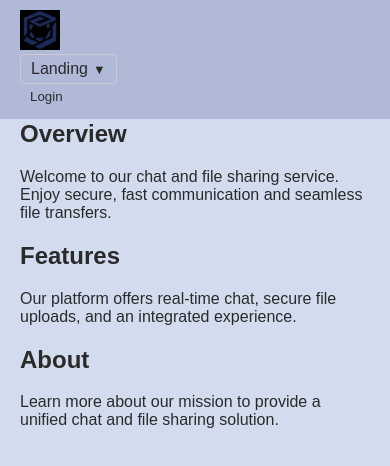
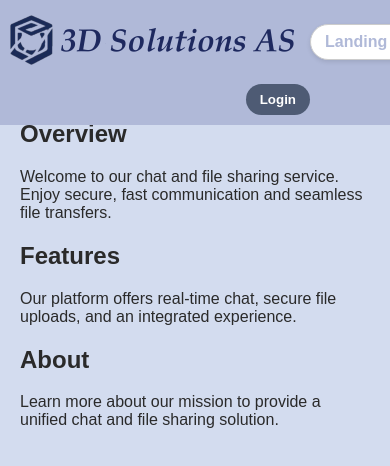
Before and after one commit to datamann1013/Chat-Application, a React (Vite) app in the folder Chat-application-frontend/: page / in a window 390 px wide. Shown: the top 466 px of the page. Built offline with nearby package versions, Linux system fonts and the light colour scheme.

Commit message:
Small alterations

```diff
--- a/Chat-application-frontend/index.html
+++ b/Chat-application-frontend/index.html
@@ -3,7 +3,7 @@
   <head>
     <meta charset="UTF-8" />
     <meta name="viewport" content="width=device-width, initial-scale=1.0" />
-    <title>Vite + React + TS</title>
+    <title>Chat and file service</title>
   </head>
   <body>
     <div id="root"></div>
--- a/Chat-application-frontend/src/components/Header.css
+++ b/Chat-application-frontend/src/components/Header.css
@@ -1,107 +1,119 @@
 .global-header {
-    display: flex;
-    justify-content: space-between;
+    display: grid;
+    grid-template-columns: auto 1fr auto; /* Left, center, right */
     align-items: center;
-    background-color: var(--header-bg, #b0b9d8); /* Use a CSS variable or fallback hex */
-    padding: 10px 20px;
+    background-color: var(--header-bg, #b0b9d8);
+    padding: 10px;
     position: fixed;
     top: 0;
     width: 100%;
     z-index: 1000;
 }
 
+/* Left: Logo */
+.header-left {
+    display: flex;
+    align-items: center;
+}
 .header-left .logo {
-    height: 40px; /* Adjust as needed */
+    height: 60px;         /* Limit height to keep it from dominating the header */
+    max-width: 300px;     /* Limit width for very wide images */
+    object-fit: contain;
 }
 
+/* Center: Current page and dropdown */
 .header-center {
-    position: relative;
-    flex-grow: 1;
     display: flex;
     justify-content: center;
-    align-items: center;
+    position: relative;
 }
-
 .dropdown-toggle {
     cursor: pointer;
-    display: flex;
+    display: inline-flex;
     align-items: center;
+    background-color: #ffffff;
+    padding: 8px 14px;
     border: 1px solid #ccc;
-    padding: 5px 10px;
-    border-radius: 4px;
+    border-radius: 25px; /* Round shape */
+    box-shadow: 0 2px 4px rgba(0,0,0,0.1);
 }
-
 .current-page {
     margin-right: 5px;
+    font-weight: bold;
+    color: var(--header-bg, #b0b9d8); /* Contrasting text color */
 }
-
 .arrow {
     font-size: 0.8em;
+    color: var(--header-bg, #b0b9d8);
 }
-
 .dropdown-menu {
     position: absolute;
-    top: 45px;
+    top: 50px; /* Slightly below toggle */
     left: 50%;
     transform: translateX(-50%);
     display: flex;
     background-color: #ffffff;
     border: 1px solid #ccc;
-    border-radius: 4px;
+    border-radius: 8px;
     z-index: 1100;
     width: 400px;
     box-shadow: 0 4px 8px rgba(0, 0, 0, 0.1);
 }
-
 .dropdown-left,
 .dropdown-right {
     width: 50%;
     padding: 10px;
 }
-
 .dropdown-left ul,
 .dropdown-right ul {
     list-style: none;
     margin: 0;
     padding: 0;
 }
-
 .dropdown-left ul li,
 .dropdown-right ul li {
     padding: 5px 0;
 }
-
 .dropdown-left ul li a,
 .dropdown-right ul li a {
     text-decoration: none;
     color: var(--text-color, #2a2a2a);
 }
 
+/* Right: Login button */
 .header-right {
     display: flex;
     align-items: center;
-    margin-right: 10px; /* Adjust so the login button is visible */
+    justify-content: flex-end;
+}
+.login-btn {
+    padding: 8px 14px;
+    border: none;
+    background-color: #4e5b74; /* Slightly darker or same as logo color if you prefer */
+    color: #ffffff;
+    border-radius: 25px;
+    cursor: pointer;
+    font-weight: bold;
 }
 
-.login-btn {
-    padding: 5px 10px;
-    border: none;
-    background-color: var(--header-bg, #b0b9d8);
-    color: var(--text-color, #2a2a2a);
-    border-radius: 4px;
-    cursor: pointer;
-}
-
-/* Responsive styles */
+/* Responsive */
 @media (max-width: 768px) {
     .global-header {
+        grid-template-columns: 1fr auto; /* Remove strict left-center-right on mobile */
         flex-wrap: wrap;
     }
+    .header-left {
+        margin-bottom: 10px;
+    }
     .header-center {
-        width: 100%;
-        justify-content: space-between;
+        margin-bottom: 10px;
+        justify-content: flex-start;
     }
-    .header-right {
-        margin-right: 0;
+    .dropdown-menu {
+        left: 0;
+        transform: none;
+    }
+    .login-btn {
+        margin-left: 10px;
     }
 }
--- a/Chat-application-frontend/src/components/Header.tsx
+++ b/Chat-application-frontend/src/components/Header.tsx
@@ -20,15 +20,13 @@ interface Section {
 
 export default function Header({ onLoginClick }: { onLoginClick: () => void }) {
     const location = useLocation();
-    // @ts-ignore
     const [sections, setSections] = useState<Section[]>([]);
     const [currentPageTitle, setCurrentPageTitle] = useState<string>("Current Page");
     const [dropdownOpen, setDropdownOpen] = useState(false);
     const [hoveredPageSections, setHoveredPageSections] = useState<Section[]>([]);
 
-    // Update current page title and scan current page for H2 sections
     useEffect(() => {
-        const currentItem = navItems.find(item => item.link === location.pathname);
+        const currentItem = navItems.find((item) => item.link === location.pathname);
         setCurrentPageTitle(currentItem ? currentItem.title : "Current Page");
 
         const content = document.getElementById("page-content");
@@ -39,10 +37,12 @@ export default function Header({ onLoginClick }: { onLoginClick: () => void }) {
                 title: header.textContent || `Section ${idx + 1}`,
             }));
             setSections(sects);
+            // Default to current page sections if nothing is hovered
+            setHoveredPageSections(sects);
         }
     }, [location]);
 
-    // Placeholder: When hovering over a page in dropdown, update section preview
+    // On hover over a page link, update section preview
     const handlePageHover = (page: NavItem) => {
         let dummySections: Section[] = [];
         if (page.title === "Landing") {
@@ -65,22 +65,30 @@ export default function Header({ onLoginClick }: { onLoginClick: () => void }) {
         setHoveredPageSections(dummySections);
     };
 
+    // Revert to current page's sections when mouse leaves the left side
+    const handleDropdownMouseLeave = () => {
+        setHoveredPageSections(sections);
+    };
+
     return (
         <header className="global-header">
+            {/* Left: Logo */}
             <div className="header-left">
-                {/* Replace "logo.png" with your actual logo image placed in the /public folder */}
                 <Link to="/">
                     <img src="/logo.png" alt="Logo" className="logo" />
                 </Link>
             </div>
+
+            {/* Center: Current page + dropdown */}
             <div className="header-center">
                 <div className="dropdown-toggle" onClick={() => setDropdownOpen(!dropdownOpen)}>
                     <span className="current-page">{currentPageTitle}</span>
                     <span className="arrow">▼</span>
                 </div>
+
                 {dropdownOpen && (
                     <div className="dropdown-menu">
-                        <div className="dropdown-left">
+                        <div className="dropdown-left" onMouseLeave={handleDropdownMouseLeave}>
                             <ul>
                                 {navItems.map((item) => (
                                     <li key={item.title} onMouseEnter={() => handlePageHover(item)}>
@@ -96,7 +104,9 @@ export default function Header({ onLoginClick }: { onLoginClick: () => void }) {
                                 {hoveredPageSections.length > 0 ? (
                                     hoveredPageSections.map((sect) => (
                                         <li key={sect.id}>
-                                            <a href={`#${sect.id}`}>{sect.title}</a>
+                                            <a href={`#${sect.id}`} onClick={() => setDropdownOpen(false)}>
+                                                {sect.title}
+                                            </a>
                                         </li>
                                     ))
                                 ) : (
@@ -107,6 +117,8 @@ export default function Header({ onLoginClick }: { onLoginClick: () => void }) {
                     </div>
                 )}
             </div>
+
+            {/* Right: Login button */}
             <div className="header-right">
                 <button className="login-btn" onClick={onLoginClick}>Login</button>
             </div>
```
Also changed, not shown: Chat-application-frontend/public/logo.png.
